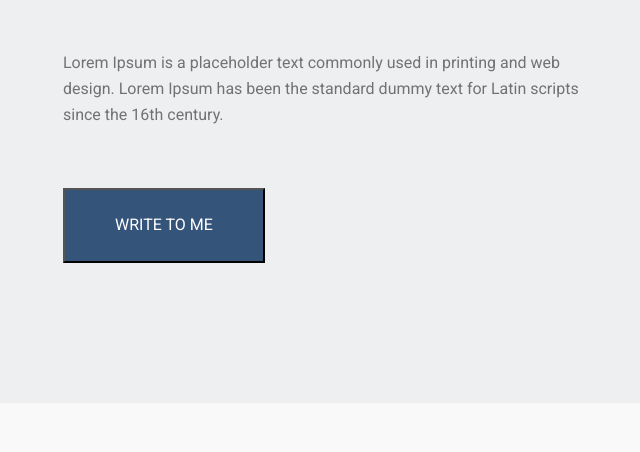
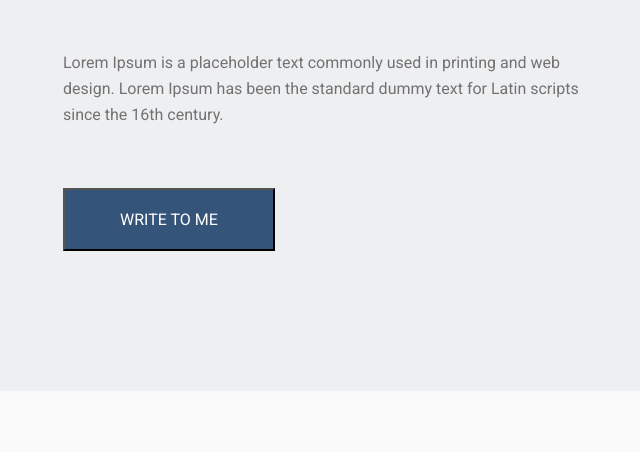
Before and after one commit to ski2lss/Homework-9, a plain HTML site: page index.html in a window 1280 px wide. Shown: the part 348-800 px from the top of the page, without its empty margins (337-977 px from the left). Drawn offline with Linux system fonts and the light colour scheme.

Commit message:
change btn

```diff
--- a/style.css
+++ b/style.css
@@ -66,11 +66,9 @@
 .main__htn {
 	background-color: #34547A;
 	color: #FFFFFF;
-	padding: 22px 50px;
+	padding: 20px 55px;
 	font-weight: 400;
 	font-size: 16px;
-	line-height: 164%;
-	letter-spacing: 10%;
 }
 
 /* второй контейнер */
```
